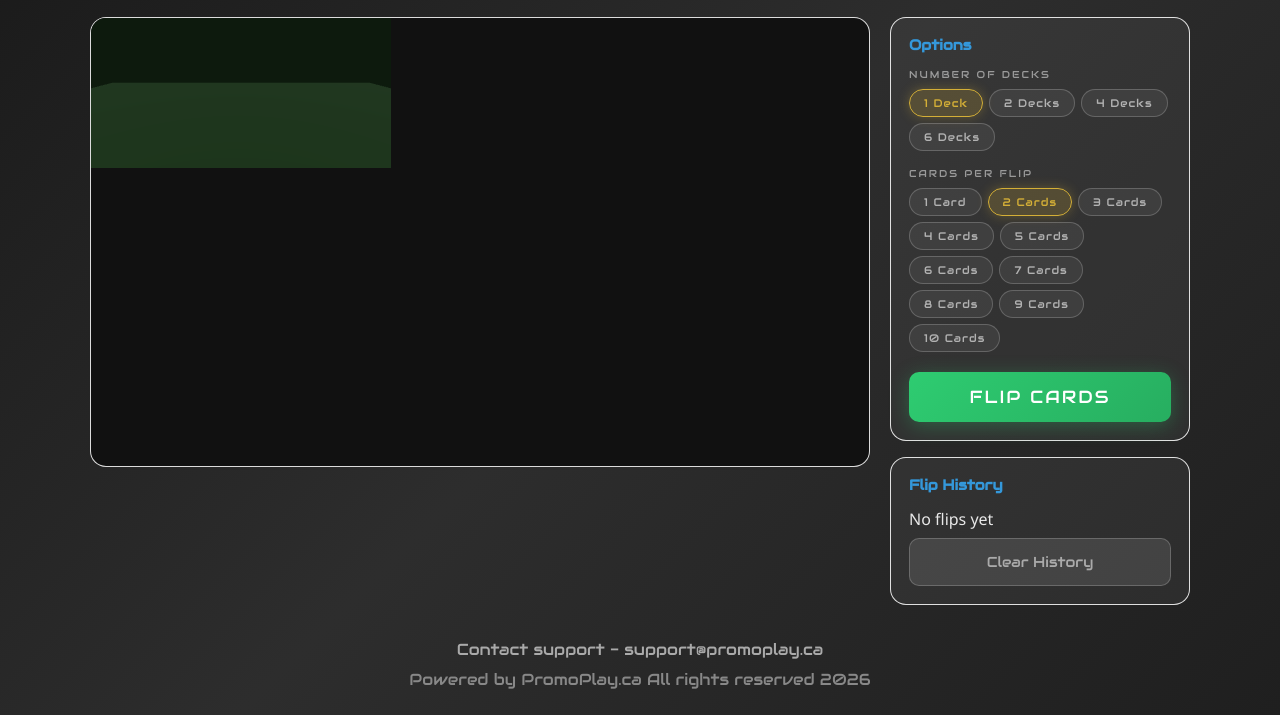
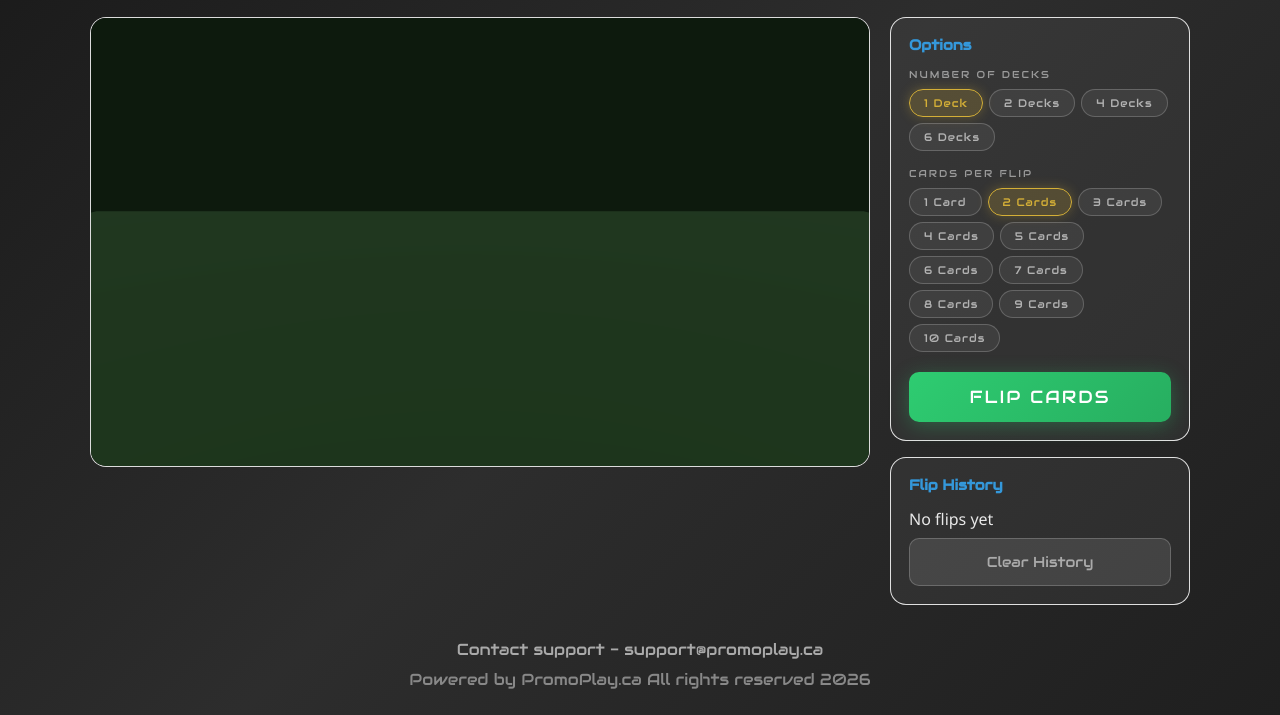
Before and after one commit to MurphyLabai/card-flip, a website built with Vite: page card-flip/index.html in a window 1280 px wide. Shown: the part 93-808 px from the top of the page. Built offline with nearby package versions, Linux system fonts and the light colour scheme; animation ran at ten frames a second; a web font is replaced by a local one.

Commit message:
Card Flip - 3D card flipper with shuffle animation, deck/flip-count options, history panel, coin-toss layout

```diff
--- a/card-flip/index.html
+++ b/card-flip/index.html
@@ -74,6 +74,8 @@
     }
     #canvas-container canvas {
       display: block;
+      width: 100%;
+      height: 100%;
     }
     #flip-count-display {
       text-align: center;
--- a/card-flip/src/engine.js
+++ b/card-flip/src/engine.js
@@ -266,6 +266,7 @@ export function setupScene(canvas) {
     camera.updateProjectionMatrix();
   }
   window.addEventListener('resize', onResize);
+  onResize(); // immediately set correct size
 
   let rafId;
   function render() {
--- a/card-flip/src/main.js
+++ b/card-flip/src/main.js
@@ -61,7 +61,7 @@ function buildUI() {
   if (state.history.length === 0) {
     histDiv.innerHTML = '<div class="hist-empty">No flips yet</div>';
   } else {
-    histDiv.innerHTML = state.history.map(h =>
+    histDiv.innerHTML = [...state.history].reverse().map(h =>
       `<div class="hist-item">
         <span class="hist-time">${h.time}</span>
         <span class="hist-cards">${h.cards.join(' · ')}</span>
```
